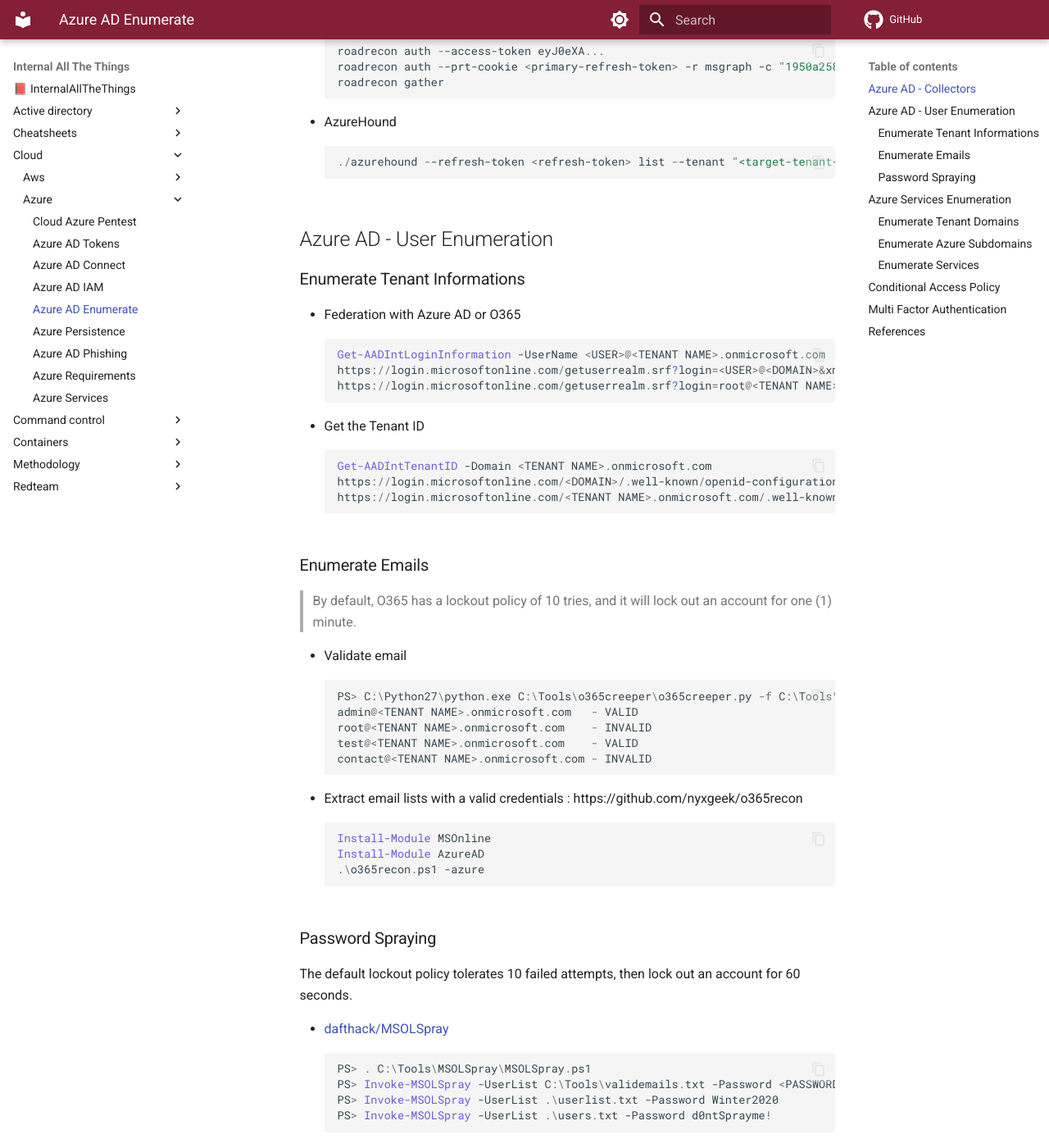
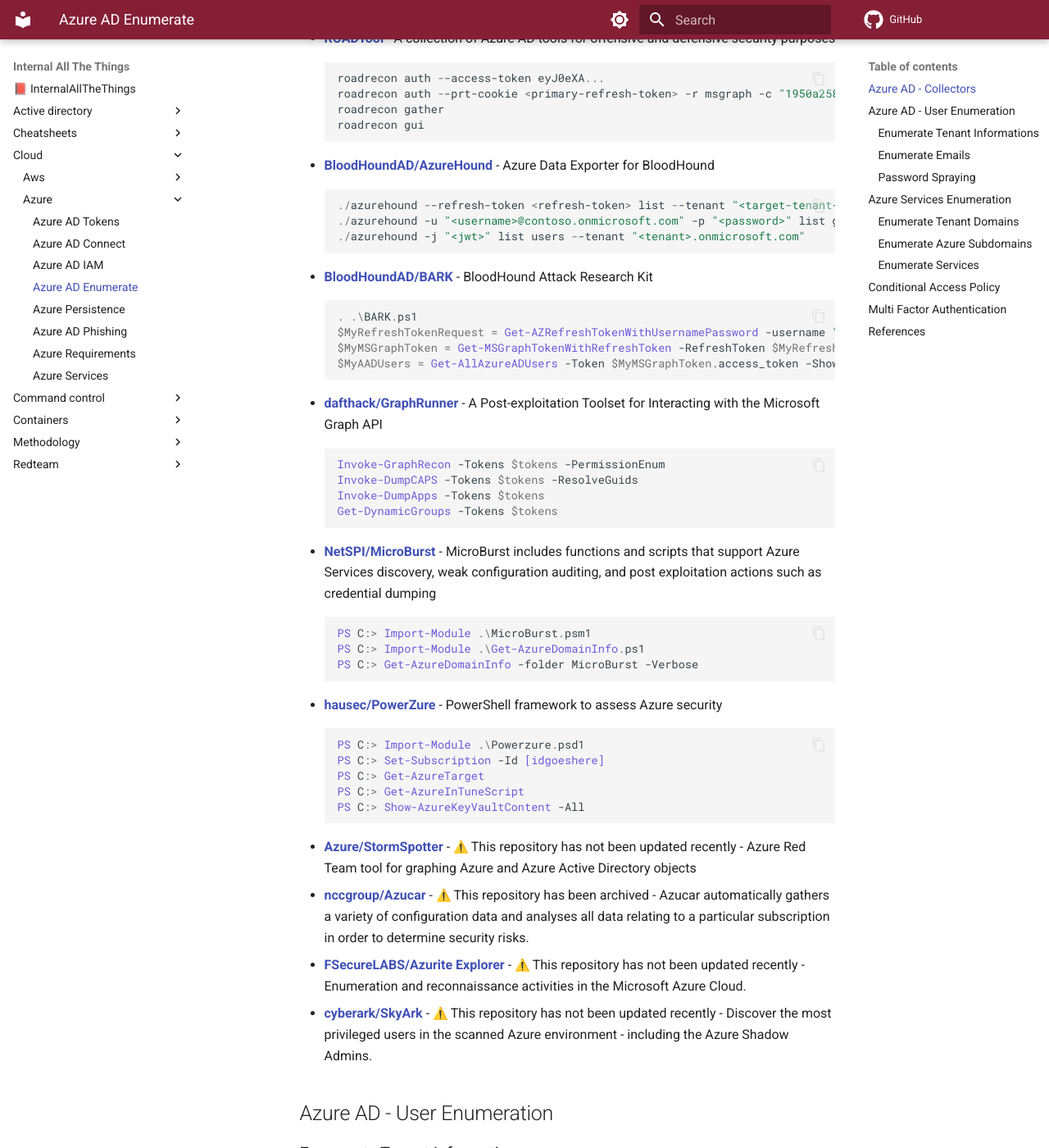
Before and after one commit to swisskyrepo/InternalAllTheThings, an MkDocs documentation site: the page built from docs/cloud/azure/azure-enumeration.md, in a window 1280 px wide and 1400 px high, scrolled down 230 px. Shown: the whole window at 82% size. Built offline with MkDocs 1.6.1 and Material for MkDocs 9.7.7, drawn with Linux system fonts in a browser that asks for light colours; emoji names are drawn with the system emoji font; comment, search, counter and statistics services are not loaded.

Commit message:
Azure AD - Collectors

````diff
--- a/docs/cloud/azure/azure-enumeration.md
+++ b/docs/cloud/azure/azure-enumeration.md
@@ -2,16 +2,52 @@
 
 ## Azure AD - Collectors
 
-* roadrecon
+* [**Microsoft Portals**](https://msportals.io/) - Microsoft Administrator Sites
+* [**ROADTool**](https://github.com/dirkjanm/ROADtools) - A collection of Azure AD tools for offensive and defensive security purposes
     ```ps1
     roadrecon auth --access-token eyJ0eXA...
     roadrecon auth --prt-cookie <primary-refresh-token> -r msgraph -c "1950a258-227b-4e31-a9cf-717495945fc2"
     roadrecon gather
+    roadrecon gui
     ```
-* AzureHound
+* [**BloodHoundAD/AzureHound**](https://github.com/BloodHoundAD/AzureHound) - Azure Data Exporter for BloodHound
     ```ps1
     ./azurehound --refresh-token <refresh-token> list --tenant "<target-tenant-id>" -o output.json
+    ./azurehound -u "<username>@contoso.onmicrosoft.com" -p "<password>" list groups --tenant "<tenant>.onmicrosoft.com"
+    ./azurehound -j "<jwt>" list users --tenant "<tenant>.onmicrosoft.com"
     ```
+* [**BloodHoundAD/BARK**](https://github.com/BloodHoundAD/BARK) - BloodHound Attack Research Kit
+    ```ps1
+    . .\BARK.ps1
+    $MyRefreshTokenRequest = Get-AZRefreshTokenWithUsernamePassword -username "user@contoso.onmicrosoft.com" -password "MyVeryCoolPassword" -TenantID "contoso.onmicrosoft.com"
+    $MyMSGraphToken = Get-MSGraphTokenWithRefreshToken -RefreshToken $MyRefreshTokenRequest.refresh_token -TenantID "contoso.onmicrosoft.com"
+    $MyAADUsers = Get-AllAzureADUsers -Token $MyMSGraphToken.access_token -ShowProgress
+    ```
+* [**dafthack/GraphRunner**](https://github.com/dafthack/GraphRunner) - A Post-exploitation Toolset for Interacting with the Microsoft Graph API
+    ```ps1
+    Invoke-GraphRecon -Tokens $tokens -PermissionEnum
+    Invoke-DumpCAPS -Tokens $tokens -ResolveGuids
+    Invoke-DumpApps -Tokens $tokens
+    Get-DynamicGroups -Tokens $tokens
+    ```
+* [**NetSPI/MicroBurst**](https://github.com/NetSPI/MicroBurst) - MicroBurst includes functions and scripts that support Azure Services discovery, weak configuration auditing, and post exploitation actions such as credential dumping
+    ```powershell
+    PS C:> Import-Module .\MicroBurst.psm1
+    PS C:> Import-Module .\Get-AzureDomainInfo.ps1
+    PS C:> Get-AzureDomainInfo -folder MicroBurst -Verbose
+    ```
+* [**hausec/PowerZure**](https://github.com/hausec/PowerZure) - PowerShell framework to assess Azure security
+    ```powershell
+    PS C:> Import-Module .\Powerzure.psd1
+    PS C:> Set-Subscription -Id [idgoeshere]
+    PS C:> Get-AzureTarget
+    PS C:> Get-AzureInTuneScript
+    PS C:> Show-AzureKeyVaultContent -All
+    ```
+* [**Azure/StormSpotter**](https://github.com/Azure/Stormspotter) - :warning: This repository has not been updated recently - Azure Red Team tool for graphing Azure and Azure Active Directory objects
+* [**nccgroup/Azucar**](https://github.com/nccgroup/azucar.git) - :warning: This repository has been archived - Azucar automatically gathers a variety of configuration data and analyses all data relating to a particular subscription in order to determine security risks.
+* [**FSecureLABS/Azurite Explorer**](https://github.com/FSecureLABS/Azurite) - :warning: This repository has not been updated recently - Enumeration and reconnaissance activities in the Microsoft Azure Cloud.
+* [**cyberark/SkyArk**](https://github.com/cyberark/SkyArk) - :warning: This repository has not been updated recently - Discover the most privileged users in the scanned Azure environment - including the Azure Shadow Admins.
 
 
 ## Azure AD - User Enumeration
````
Also changed, not shown: docs/cloud/azure/Cloud - Azure Pentest.md (deleted, +0 -152 lines).
